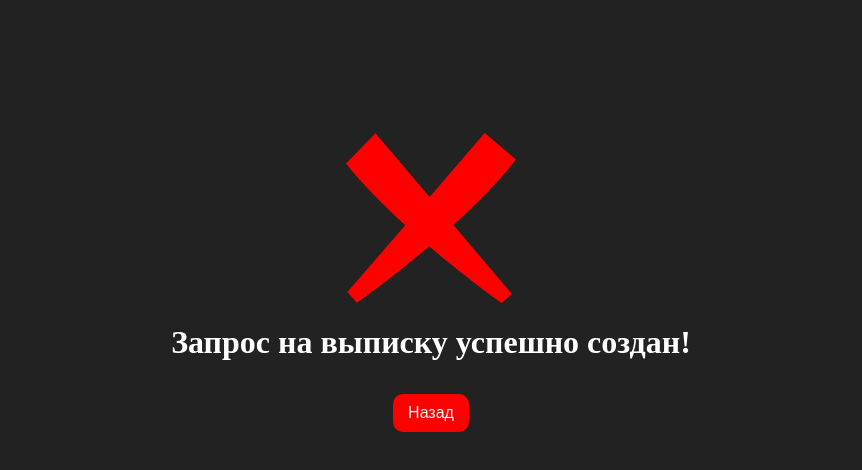
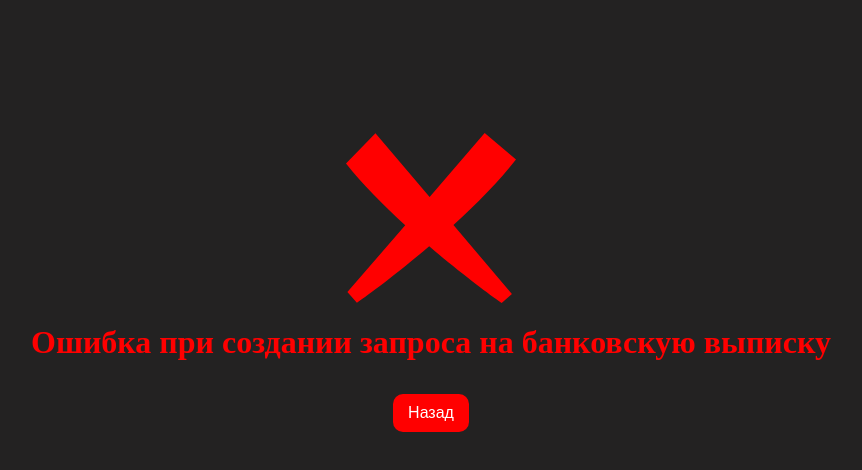
Before and after one commit to svetab0809/RosCosmosBank, a website: page src/error.html in a window 1280 px wide. Shown: the whole page, without its empty margins (209-1071 px from the left). Drawn offline with nearby package versions, Linux system fonts and the light colour scheme; files that its build step writes are made by us from their sources; a web font is replaced by a local one.

Commit message:
Create error

```diff
--- a/src/error.html
+++ b/src/error.html
@@ -10,7 +10,8 @@
     <svg class="success__logo" viewBox="0 0 150 150" fill="none" xmlns="http://www.w3.org/2000/svg">
       <path d="M150 23.45L122.356 0L73.7875 56.4937L25.9937 0.19375L0 26.9312C14.2813 44.9625 33.025 63.825 52.2625 81.3562L1.23125 140.4L9.625 149.694C21.9875 141.35 47.0062 122.362 73.4062 99.9562C100.306 122.894 125.319 141.6 137.338 149.994L146.394 142.006L94.8063 81.2312C115.35 62.65 135.956 41.5187 150 23.45Z" fill="#FF0000"/>
     </svg>
-    <h1>Запрос на выписку успешно создан!</h1>
+
+    <h1 class="success__title success__title_red">Ошибка при создании запроса на банковскую выписку</h1>
   </div>
 </main>
 <input class="btn btn_back" type="submit" value="Назад">
--- a/src/less/index.less
+++ b/src/less/index.less
@@ -9,6 +9,11 @@ main {
 
 .success__title {
   color: #00FF48;
+
+  &_red {
+    color: #FF0000;
+
+  }
 
 }
 
```
Also changed, not shown: build/css/main.min.css, build/error.html.
